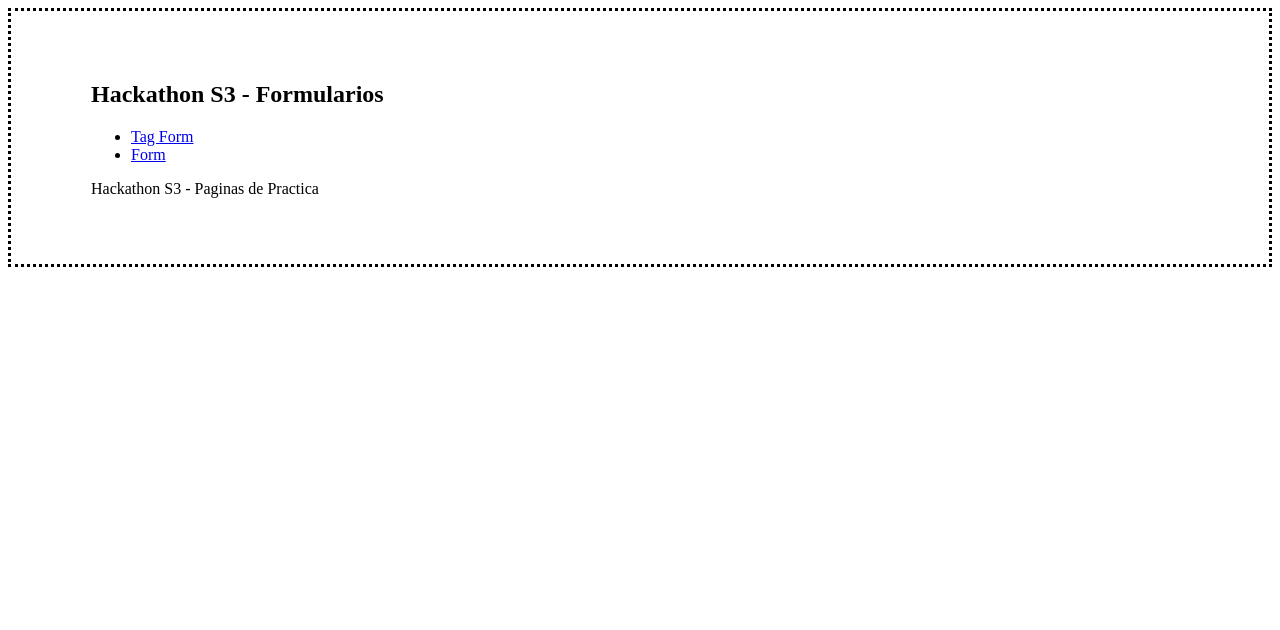
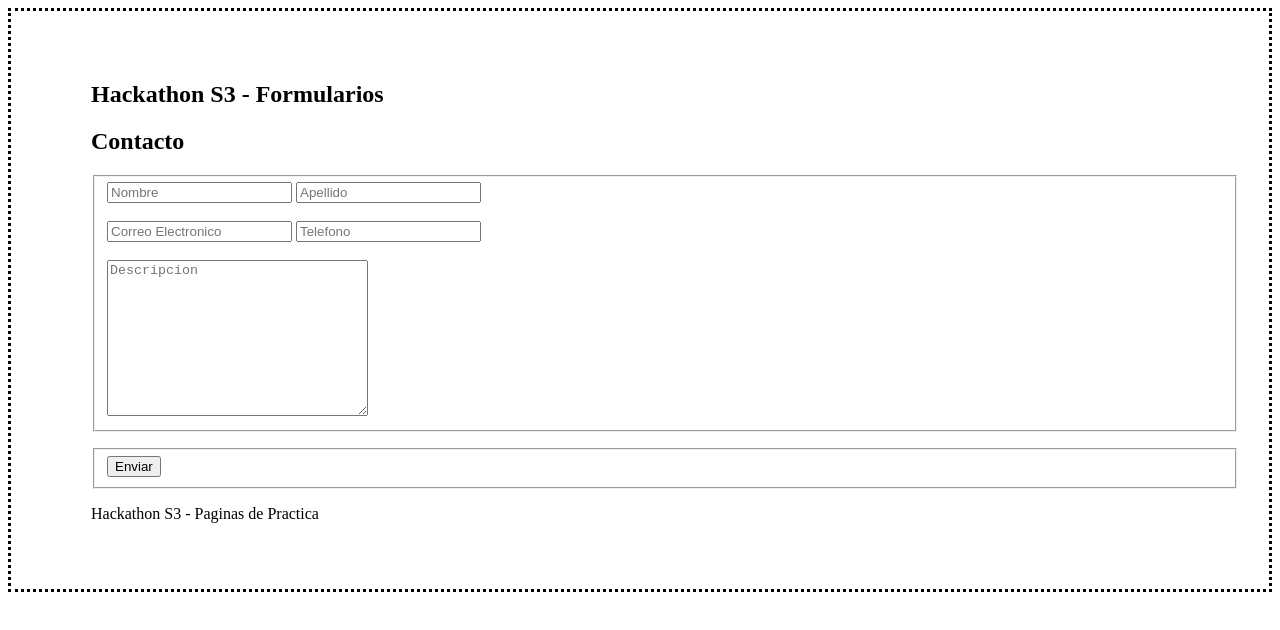
Before and after one commit to juandss/HackathonS3, a plain HTML site: page index.html in a window 1280 px wide. Drawn offline with Linux system fonts and the light colour scheme.

Commit message:
Cambios en Index

```diff
--- a/index.html
+++ b/index.html
@@ -4,7 +4,7 @@
 <head>
     <meta charset="UTF-8">
     <meta name="viewport" content="width=device-width, initial-scale=1.0">
-    <title>Hackathon S3</title>
+    <title>Hackathon S3 - Formulario</title>
     <link rel="stylesheet" href="styles/main.css">
 </head>
 
@@ -12,21 +12,32 @@
     <section class="bordedotted">
         <header>
             <h1>Hackathon S3 - Formularios</h1>
+            <h2>Contacto</h2>
         </header>
         <article>
-            <ul>
-                <li>
-                    <a href="tags-form.html">Tag Form</a>
-                </li>
-                <li>
-                    <a href="form.html">Form</a>
-                </li>
-            </ul>
+            <form>
+                <fieldset>
+                    <div>
+                        <input class="red-input" type="text" name="" id="" min="5" pattern="[A-Za-z]+" placeholder="Nombre">
+                        <input class="red-input" type="text" name="" id="" pattern="[A-Za-z]+" placeholder="Apellido"><br><br>
+                        <input class="red-input" type="email" name="" id="" placeholder="Correo Electronico">
+                        <input class="red-input" type="number" name="" id="" pattern="([1-9])+(?:-?\d){9,}" placeholder="Telefono"><br><br>
+                        <textarea name="" id="" cols="30" rows="10" pattern="[a-zA-Z0-9]+" placeholder="Descripcion"></textarea>
+                    </div>
+                </fieldset>
+                <p></p>
+                <fieldset>
+                    <div>
+                        <button type="submit ">Enviar</button>
+                    </div>
+                </fieldset>
+            </form>
         </article>
         <footer>
             <p>Hackathon S3 - Paginas de Practica</p>
         </footer>
     </section>
+
 </body>
 
 </html>
```
